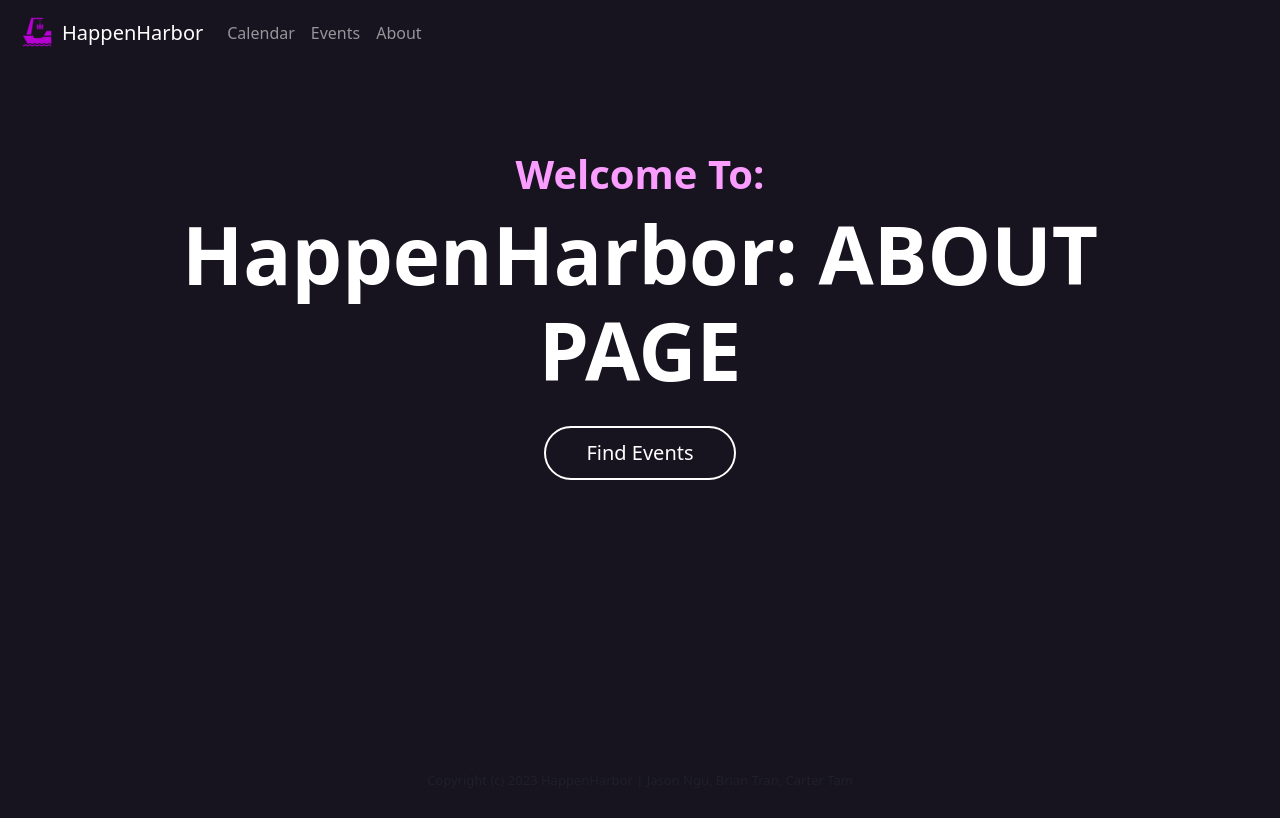
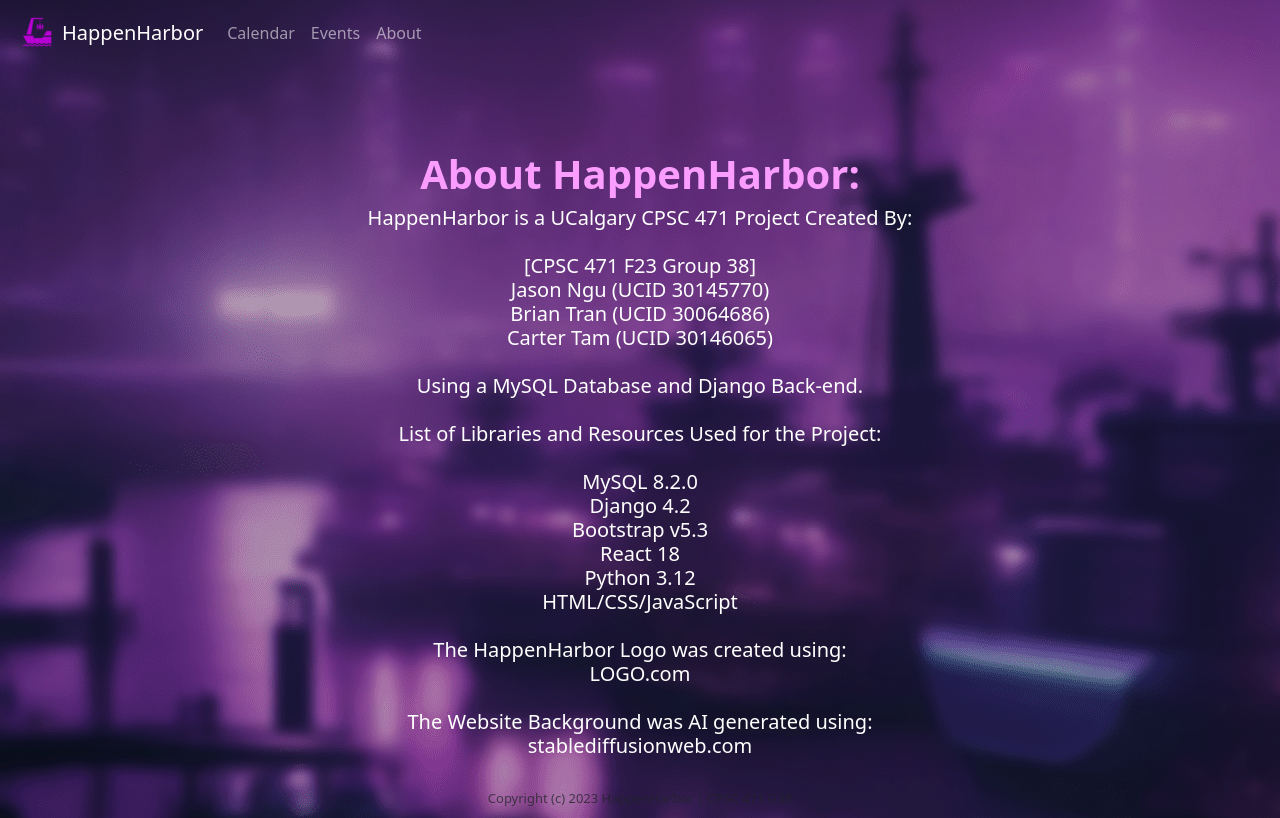
Before and after one commit to ngu-dot-json/HappenHarbor, a Django app: page /about in a window 1280 px wide. Before the commit the page ends 786 px from the top, so only its background shows below. Run offline with Django 4.2, Linux system fonts and the light colour scheme; some libraries are stand-ins or nearby versions.

Commit message:
further stylistic and front-end changes

```diff
--- a/Codebase/events/static/css/main.css
+++ b/Codebase/events/static/css/main.css
@@ -59,9 +59,24 @@ body {
 }
 
 .content h2:hover{
-    -webkit-text-stroke: 2px #fff;
-    color: transparent;
-    transition: 0.8s;
+  -webkit-text-stroke: 2px #fff;
+  color: transparent;
+  transition: 0.8s;
+}
+
+/* .content h4:hover{
+  -webkit-text-stroke: 2px #fff;
+  color: transparent;
+  transition: 0.8s;
+} */
+
+.content h4{
+font-size: 20px;
+/* color: #a60fae; */
+/* -webkit-text-stroke: 1px #b666ba; */
+color: #ffffff;
+font-weight: 500;
+transition: 0.8s;
 }
 
 .content a{
--- a/Codebase/events/templates/events/about.html
+++ b/Codebase/events/templates/events/about.html
@@ -1,12 +1,45 @@
 {% extends 'events/base.html' %}
 
 {% block content %}
+<!-- <img id="bgImg" src="static/HH2.png" alt="my image"/> -->
+
     <center class="HH">
+        <style>
+            body {
+                background-image: url('static/HF169.png');
+            }
+        </style>
+
         <div class="content">
-            <h2>Welcome To:</h2>
-            <h1>HappenHarbor: ABOUT PAGE</h1>
+            <h2>About HappenHarbor:</h2>
+            <h4>HappenHarbor is a UCalgary CPSC 471 Project Created By:<br/>
+                <br/>
+                [CPSC 471 F23 Group 38]<br/>
+                Jason Ngu (UCID 30145770)<br/>
+                Brian Tran (UCID 30064686)<br/>
+                Carter Tam (UCID 30146065)<br/>
+                <br/>
+                Using a MySQL Database and Django Back-end.<br/>
 
-            <a href="#">Find Events</a>
+                <br/>
+                List of Libraries and Resources Used for the Project:<br/><br/>
+                MySQL 8.2.0<br/>
+                Django 4.2<br/>
+                Bootstrap v5.3<br/>
+                React 18<br/>
+                Python 3.12<br/>
+                HTML/CSS/JavaScript<br/>
+                <br/>
+                The HappenHarbor Logo was created using:<br>
+                LOGO.com<br/><br/>
+                The Website Background was AI generated using:<br/>
+                stablediffusionweb.com<br/>
+
+
+
+
+            </h4>
         </div>
     </center>
+
 {% endblock %}
--- a/Codebase/events/templates/events/home.html
+++ b/Codebase/events/templates/events/home.html
@@ -11,12 +11,12 @@
         </style>
 
         <div class="content">
+            <br/>
             <h2>Welcome To:</h2>
             <h1>HappenHarbor</h1>
+            <h4>Your Modern MySQL Driven Social Event Platform</h4>
             <a href="#">Find Events</a>
         </div>
-
-
     </center>
 
 {% endblock %}
--- a/Codebase/events/templates/events/navbar.html
+++ b/Codebase/events/templates/events/navbar.html
@@ -83,7 +83,7 @@
   <footer class="footer">
     <div class="container">
       <!-- <p class="lead">Pin a fixed-height footer to the bottom of the viewport in desktop browsers with this custom HTML and CSS. A fixed navbar has been added with <code>padding-top: 60px;</code> on the <code>body &gt; .container</code>.</p> -->
-      <p class="text-muted">Copyright (c) 2023 HappenHarbor | Jason Ngu, Brian Tran, Carter Tam</p>
+      <p class="text-muted">Copyright (c) 2023 HappenHarbor | CPSC 471 G38</p>
     </div>
   </footer>
 </html>
```
Also changed, not shown: Codebase/events/static/HH-w.png (added).
